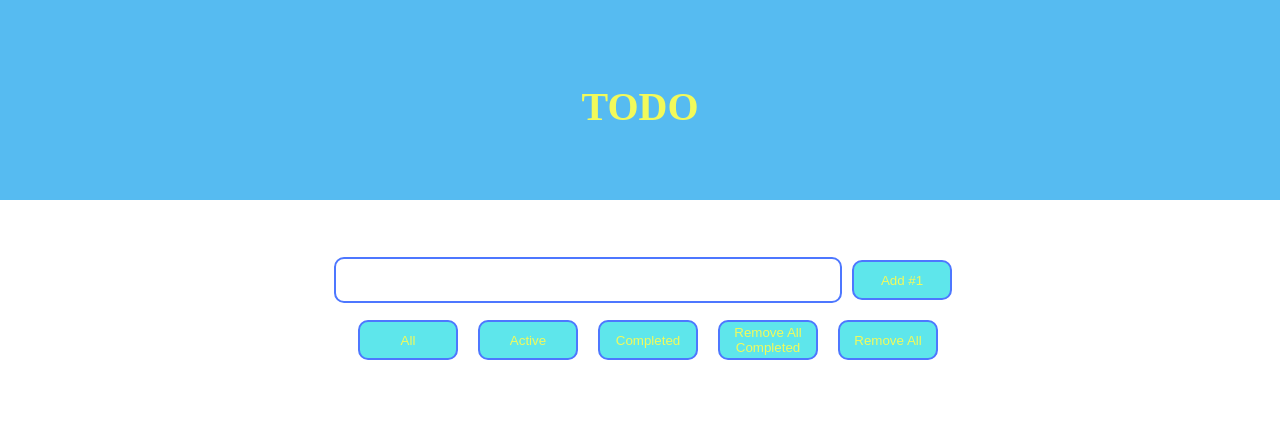
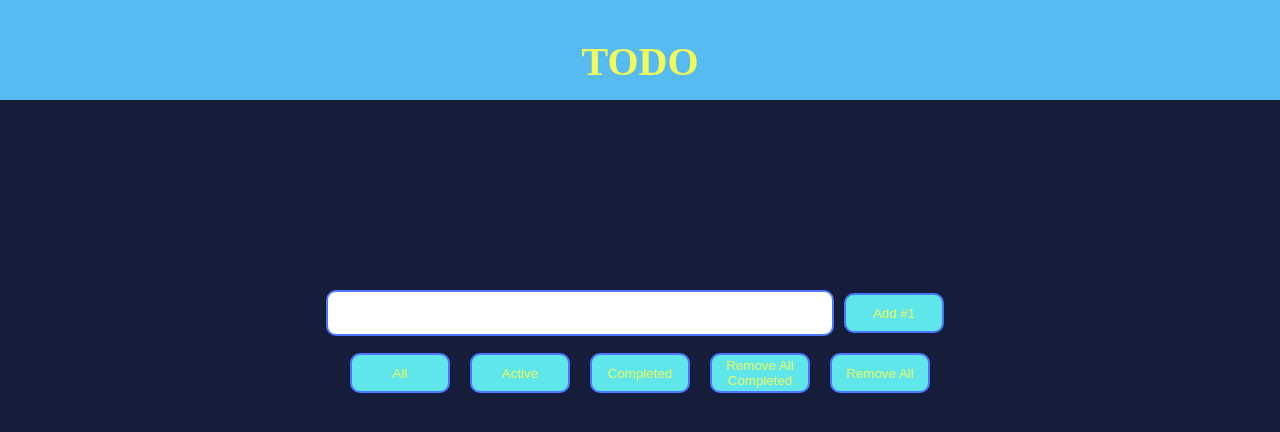
Before and after one commit to KateM3d/todo-styled, a React (Create React App) app: page / in a window 1280 px wide. Shown: the top 432 px of the page. Built offline with nearby package versions, Linux system fonts and the light colour scheme.

Commit message:
styled list

```diff
--- a/src/App.jsx
+++ b/src/App.jsx
@@ -4,12 +4,17 @@ import Btn from "./Button";
 import TodoList from "./TodoList";
 
 const AppWrapper = styled.div`
-  background-color: black;
+  position: absolute;
+  top: 0;
+  left: 0;
+  width: 100vw;
+  background-color: #151d3b;
+  height: 100%;
 `;
 
 const Container = styled.div`
   width: 100%;
-  height: 200px;
+  height: 100px;
   margin: auto;
   text-align: center;
   background-color: #56bbf1;
@@ -20,11 +25,12 @@ const Container = styled.div`
 
 const Heading = styled.h2`
   color: #f2fa5a;
-  padding: 50px;
+  padding: 5px;
   font-size: 40px;
 `;
 
 const Input = styled.input`
+  margin-top: 40px;
   width: 500px;
   height: 40px;
   border-radius: 10px;
@@ -35,8 +41,8 @@ const Input = styled.input`
 const ContainerList = styled.div`
   width: 100%;
   margin: auto;
-  position: absolute;
-  top: 250px;
+  // position: absolute;
+  margin-top: 250px;
   text-align: center;
 `;
 
--- a/src/Button.jsx
+++ b/src/Button.jsx
@@ -8,6 +8,11 @@ const Button = styled.button`
   color: #f2fa5a;
   background-color: #5ee6eb;
   margin: 10px;
+
+  &:hover {
+    cursor: pointer;
+    background-color: #4d77ff;
+  }
 `;
 
 export default function Btn({ buttonClick, buttonInner }) {
--- a/src/TodoItem.jsx
+++ b/src/TodoItem.jsx
@@ -1,15 +1,36 @@
-export default function TodoItem(props) {
+import styled from "styled-components";
+
+const List = styled.li`
+  margin: 20px;
+
+  p {
+    color: white;
+    font-size: 20px;
+  }
+`;
+
+const Icon = styled.img`
+  margin-left: 15px;
+`;
+
+export default function TodoItem({
+  index,
+  item,
+  onDeleteItem,
+  onItemCompleted,
+}) {
   return (
-    <li key={props.index} onClick={props.onItemCompleted}>
-      <span key={props.item} onClick={props.onDeleteItem}>
-        {props.item}
-      </span>
-      <img
-        onClick={() => props.onDeleteItem(props.item)}
-        src="https://img.icons8.com/color/48/000000/delete-forever.png"
-        alt="delete"
-        width="20px"
-      />
-    </li>
+    <List key={index} onClick={onItemCompleted}>
+      <p key={item} onClick={onDeleteItem}>
+        {item}
+
+        <Icon
+          onClick={() => onDeleteItem(item)}
+          src="https://img.icons8.com/color/48/000000/delete-forever.png"
+          alt="delete"
+          width="20px"
+        />
+      </p>
+    </List>
   );
 }
--- a/src/TodoList.jsx
+++ b/src/TodoList.jsx
@@ -5,17 +5,17 @@ const Todos = styled.ul`
   width: 400px;
 `;
 
-export default function TodoList(props) {
+export default function TodoList({ items, onItemCompleted, onDeleteItem }) {
   return (
     <>
       <Todos>
-        {props.items.map((item, index) => (
+        {items.map((item, index) => (
           <TodoItem
             key={index}
             item={item}
             //   completed={item.done}
-            onItemCompleted={props.onItemCompleted}
-            onDeleteItem={props.onDeleteItem}
+            onItemCompleted={onItemCompleted}
+            onDeleteItem={onDeleteItem}
           />
         ))}
       </Todos>
```
